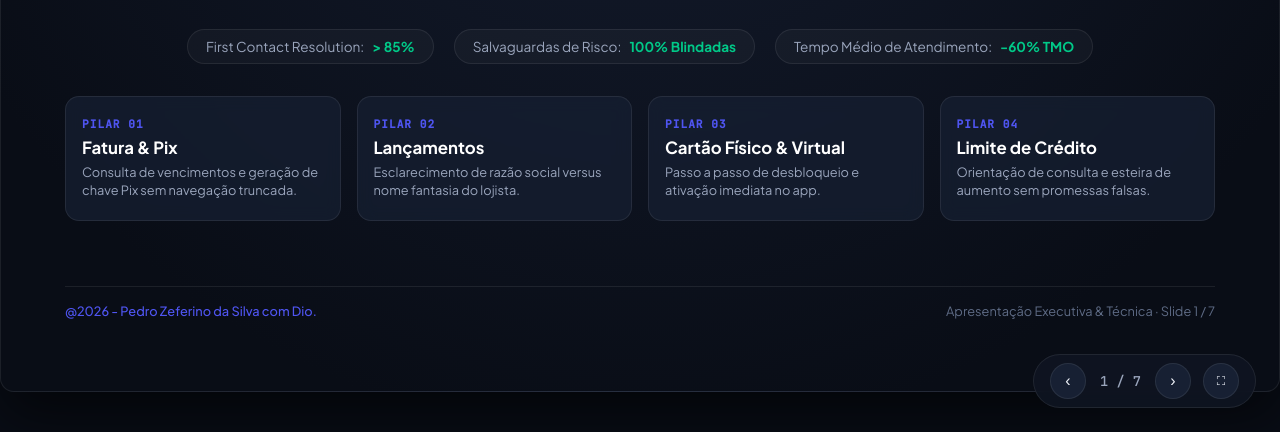
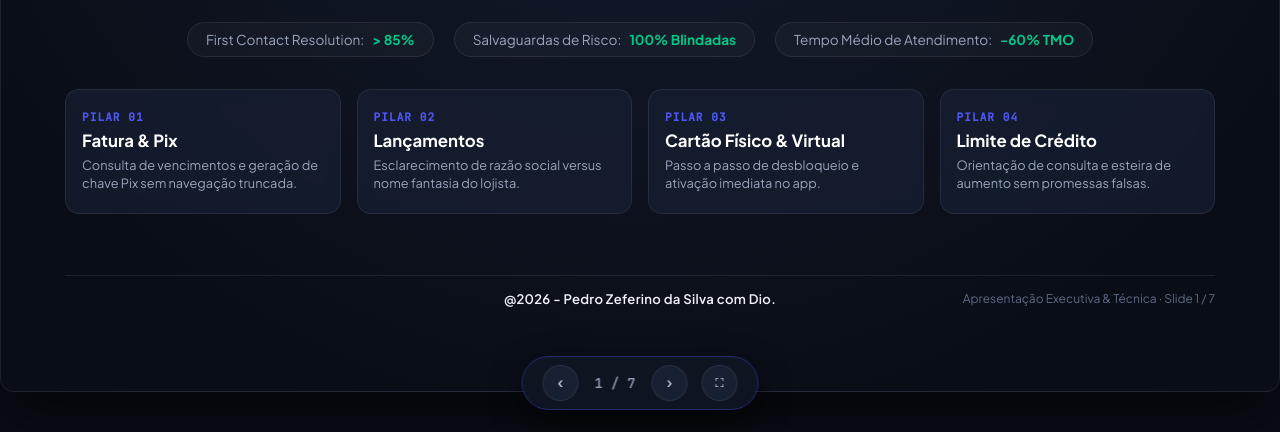
Before and after one commit to PedroZef/agente-ia-atendimento-ao-cliente, a plain HTML site: page slides/index.html in a window 1280 px wide. Shown: the part 368-800 px from the top of the page. Drawn offline with nearby package versions, Linux system fonts and the light colour scheme.

Commit message:
style(slides): centralizar texto do footer e capsula de navegacao de slides

```diff
--- a/slides/css/style.css
+++ b/slides/css/style.css
@@ -78,7 +78,7 @@
         .slide {
             position: absolute;
             inset: 0;
-            padding: 48px 64px 72px;
+            padding: 44px 64px 84px;
             display: flex;
             flex-direction: column;
             justify-content: space-between;
@@ -149,43 +149,66 @@
             max-width: 800px;
         }
 
-        /* Rodapé do Slide */
+        /* Rodapé do Slide Centralizado */
         .slide-footer {
             display: flex;
-            justify-content: space-between;
+            justify-content: center;
             align-items: center;
-            padding-top: 16px;
+            position: relative;
+            padding-top: 14px;
             border-top: 1px solid var(--border-subtle);
-            font-size: 0.8rem;
+            font-size: 0.82rem;
+            color: var(--text-muted);
+            width: 100%;
+            text-align: center;
+        }
+
+        .slide-footer-author {
+            font-weight: 600;
+            color: var(--text-secondary);
+            display: flex;
+            align-items: center;
+            justify-content: center;
+            gap: 8px;
+            text-align: center;
+            margin: 0 auto;
+        }
+
+        .slide-footer-author span {
+            color: var(--text-primary);
+            letter-spacing: 0.3px;
+        }
+
+        .slide-footer-page {
+            position: absolute;
+            right: 0;
+            font-size: 0.75rem;
             color: var(--text-muted);
         }
 
-        .slide-footer-author {
-            font-weight: 500;
-            color: var(--text-secondary);
+        @media (max-width: 768px) {
+            .slide-footer-page {
+                display: none;
+            }
+        }
+
+        /* Controles de Navegação Flutuantes Centralizados */
+        .controls {
+            position: fixed;
+            bottom: 22px;
+            left: 50%;
+            transform: translateX(-50%);
             display: flex;
             align-items: center;
-            gap: 8px;
-        }
-
-        .slide-footer-author span {
-            color: var(--brand-primary);
-        }
-
-        /* Controles de Navegação Flutuantes */
-        .controls {
-            position: fixed;
-            bottom: 24px;
-            right: 24px;
-            display: flex;
-            align-items: center;
-            gap: 12px;
+            justify-content: center;
+            gap: 14px;
             z-index: 999;
-            background: rgba(16, 22, 35, 0.85);
-            backdrop-filter: blur(12px);
-            padding: 8px 16px;
+            background: rgba(16, 22, 35, 0.92);
+            backdrop-filter: blur(16px);
+            padding: 8px 20px;
             border-radius: var(--radius-full);
-            border: 1px solid var(--border-subtle);
+            border: 1px solid var(--border-highlight);
+            box-shadow: 0 10px 30px rgba(0, 0, 0, 0.6);
         }
 
         .nav-btn {
--- a/slides/index.html
+++ b/slides/index.html
@@ -67,7 +67,7 @@
 
             <div class="slide-footer">
                 <div class="slide-footer-author"><span>@2026 - Pedro Zeferino da Silva  com Dio.</span></div>
-                <div>Apresentação Executiva & Técnica · Slide 1 / 7</div>
+                <div class="slide-footer-page">Apresentação Executiva & Técnica · Slide 1 / 7</div>
             </div>
         </section>
 
@@ -129,7 +129,7 @@
 
             <div class="slide-footer">
                 <div class="slide-footer-author"><span>@2026 - Pedro Zeferino da Silva  com Dio.</span></div>
-                <div>Apresentação Executiva & Técnica · Slide 2 / 7</div>
+                <div class="slide-footer-page">Apresentação Executiva & Técnica · Slide 2 / 7</div>
             </div>
         </section>
 
@@ -179,7 +179,7 @@
 
             <div class="slide-footer">
                 <div class="slide-footer-author"><span>@2026 - Pedro Zeferino da Silva  com Dio.</span></div>
-                <div>Apresentação Executiva & Técnica · Slide 3 / 7</div>
+                <div class="slide-footer-page">Apresentação Executiva & Técnica · Slide 3 / 7</div>
             </div>
         </section>
 
@@ -244,7 +244,7 @@
 
             <div class="slide-footer">
                 <div class="slide-footer-author"><span>@2026 - Pedro Zeferino da Silva  com Dio.</span></div>
-                <div>Apresentação Executiva & Técnica · Slide 4 / 7</div>
+                <div class="slide-footer-page">Apresentação Executiva & Técnica · Slide 4 / 7</div>
             </div>
         </section>
 
@@ -304,7 +304,7 @@
 
             <div class="slide-footer">
                 <div class="slide-footer-author"><span>@2026 - Pedro Zeferino da Silva  com Dio.</span></div>
-                <div>Apresentação Executiva & Técnica · Slide 5 / 7</div>
+                <div class="slide-footer-page">Apresentação Executiva & Técnica · Slide 5 / 7</div>
             </div>
         </section>
 
@@ -365,7 +365,7 @@
 
             <div class="slide-footer">
                 <div class="slide-footer-author"><span>@2026 - Pedro Zeferino da Silva  com Dio.</span></div>
-                <div>Apresentação Executiva & Técnica · Slide 6 / 7</div>
+                <div class="slide-footer-page">Apresentação Executiva & Técnica · Slide 6 / 7</div>
             </div>
         </section>
 
@@ -411,7 +411,7 @@
 
             <div class="slide-footer">
                 <div class="slide-footer-author"><span>@2026 - Pedro Zeferino da Silva  com Dio.</span></div>
-                <div>Apresentação Executiva & Técnica · Slide 7 / 7</div>
+                <div class="slide-footer-page">Apresentação Executiva & Técnica · Slide 7 / 7</div>
             </div>
         </section>
 
```
